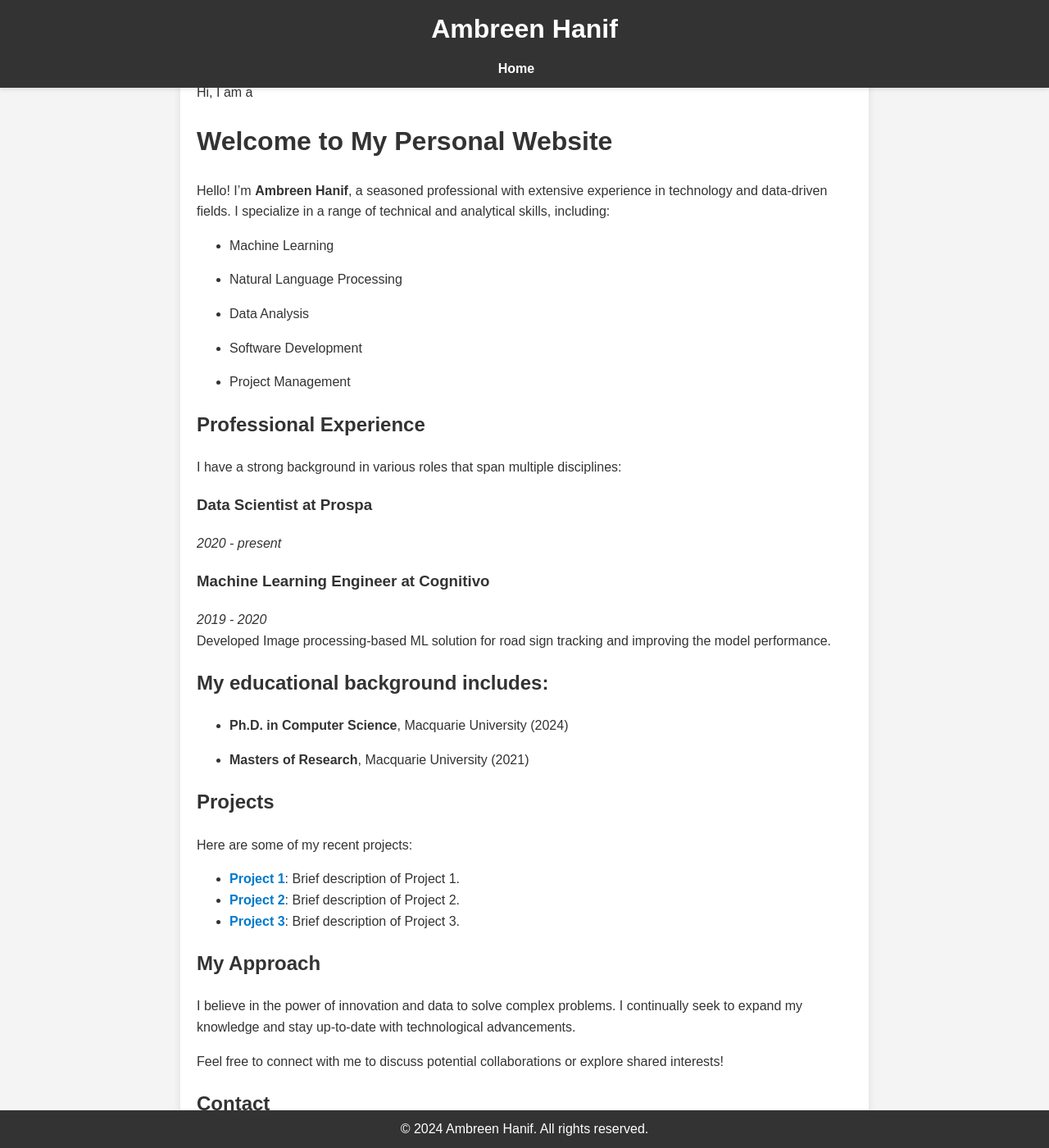
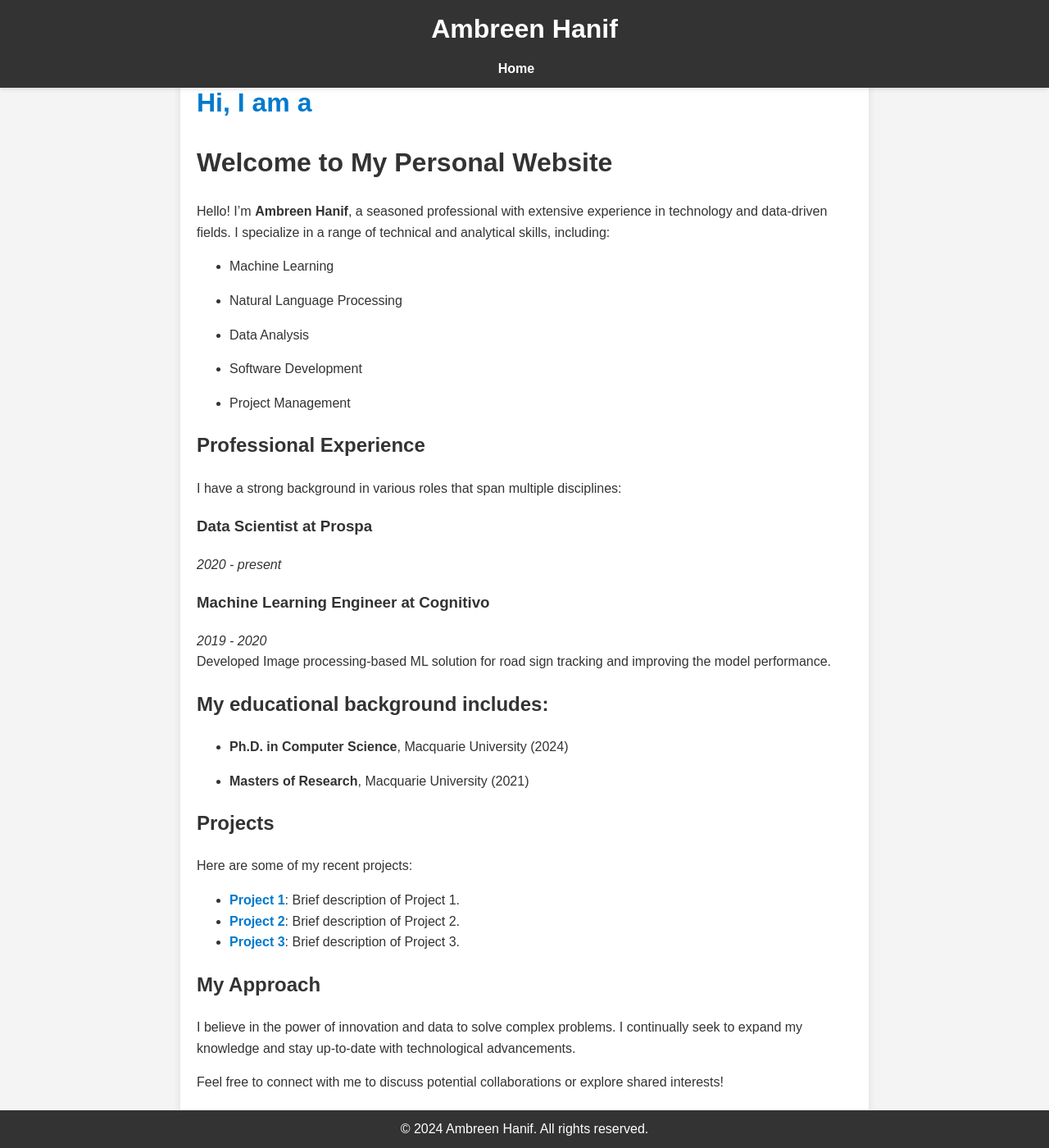
Before and after one commit to umberH/umberH.github.io, a Jekyll site: the page built from index.markdown, in a window 1280 px wide and 1400 px high. Shown: the whole window at 82% size. Built offline with Jekyll 4.4.1, drawn with Linux system fonts in a browser that asks for light colours.

Commit message:
Update style.css

```diff
--- a/assets/css/style.css
+++ b/assets/css/style.css
@@ -108,11 +108,6 @@
   }
 }
 
-#rotateText {
-    font-size: 24px;
-    color: #333;
-    font-weight: bold;
-  }
 
 
 .sticky-header {
@@ -127,3 +122,21 @@
   padding: 10px 0;
   box-shadow: 0 2px 5px rgba(0, 0, 0, 0.1); /* Optional: Add a shadow for visual separation */
 }
+
+/* Rotating Text Styling */
+.rotating-text {
+  font-size: 2em; /* Font size of the rotating text */
+  font-weight: bold;
+  color: #007acc; /* Customize color to your preference */
+  display: flex; /* Flexbox for aligning elements */
+  align-items: center;
+}
+
+#dynamic-text {
+  margin-right: 5px; /* Spacing between static and rotating text */
+}
+
+#rotating-words {
+  display: inline-block; /* To allow smooth transitions */
+  transition: opacity 0.5s ease-in-out; /* Smooth transition for the fade effect */
+}
```
